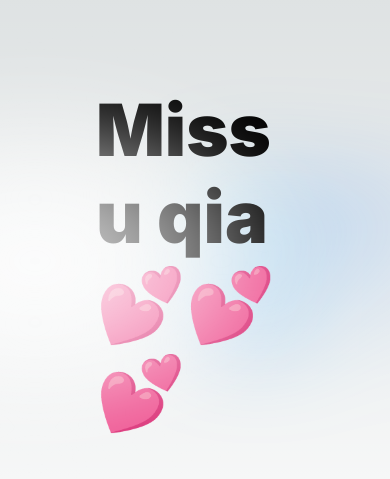
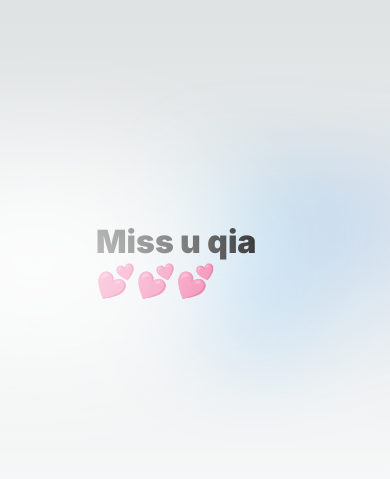
Before and after one commit to rizqyn9/miss-u-qia, a Next.js app: page / in a window 390 px wide. Shown: the part 177-656 px from the top of the page. Built offline with nearby package versions, Linux system fonts and the light colour scheme.

Commit message:
feat: something

```diff
--- a/src/app/page.module.css
+++ b/src/app/page.module.css
@@ -7,6 +7,12 @@
   min-height: 100vh;
   font-size: 4.5rem;
   font-weight: 900;
+}
+
+@media (max-width: 500px) {
+  .main {
+    font-size: 2rem !important;
+  }
 }
 
 .description {
--- a/src/app/page.tsx
+++ b/src/app/page.tsx
@@ -7,7 +7,16 @@ export default function Home() {
   return (
     <main className={styles.main}>
       <div className={styles.center}>
-        <p className={inter.className}>Miss u qia 💕💕💕</p>
+        <p className={inter.className}>
+          Miss u qia
+          <span
+            style={{
+              whiteSpace: "nowrap",
+            }}
+          >
+            💕💕💕
+          </span>
+        </p>
       </div>
     </main>
   );
```
